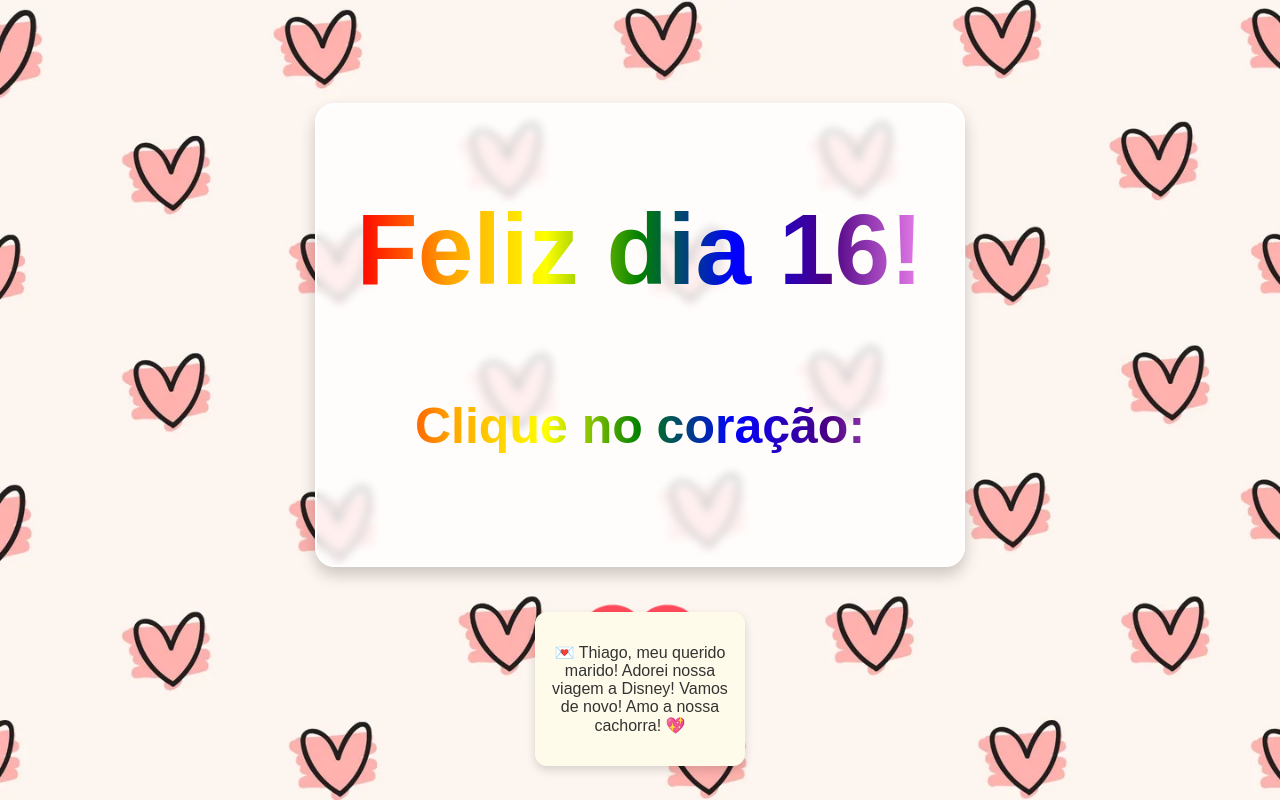
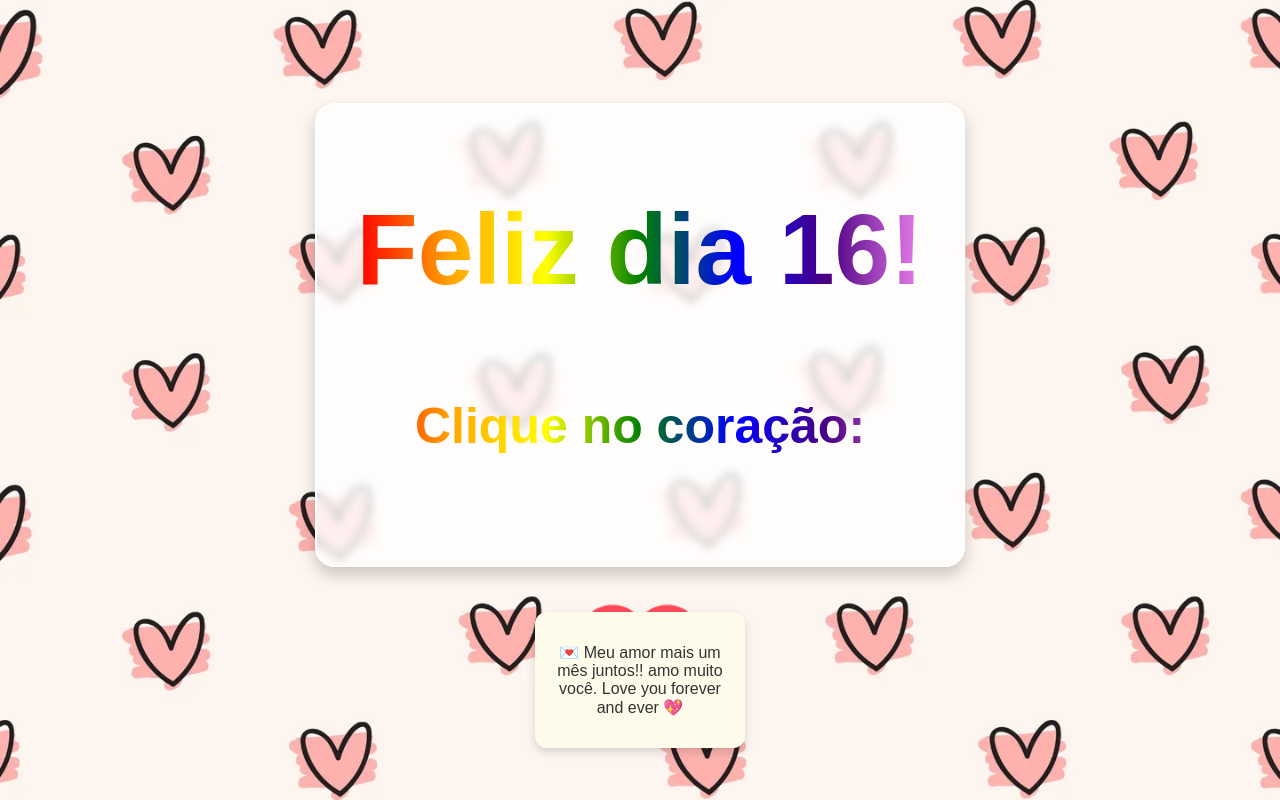
Before and after one commit to bebeenda/Mess, a plain HTML site: page Pasta2/index.html in a window 1280 px wide. Both pictures are taken after a click on the element 639 px from the left and 647 px from the top of the page. Drawn offline with Linux system fonts and the light colour scheme.

Commit message:
Update index.html

```diff
--- a/Pasta2/index.html
+++ b/Pasta2/index.html
@@ -14,7 +14,7 @@
       <div class="metade esquerda"></div>
       <div class="metade direita"></div>
       <div class="mensagem-card" id="mensagem">
-        <p>💌 Thiago, meu querido marido! Adorei nossa viagem a Disney! Vamos de novo! Amo a nossa cachorra! 💖</p>
+        <p>💌 Meu amor mais um mês juntos!! amo muito você. Love you forever and ever 💖</p>
       </div>
     </div>
   </div>
```
